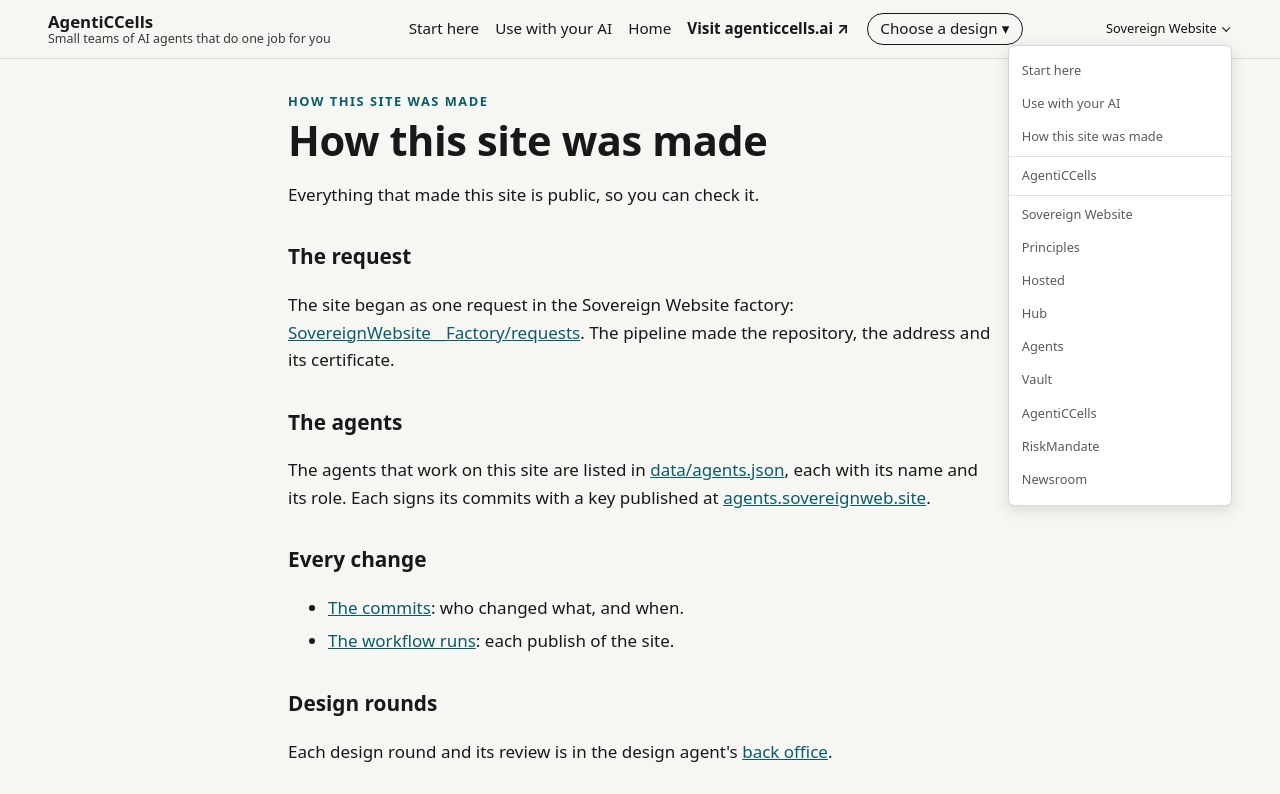
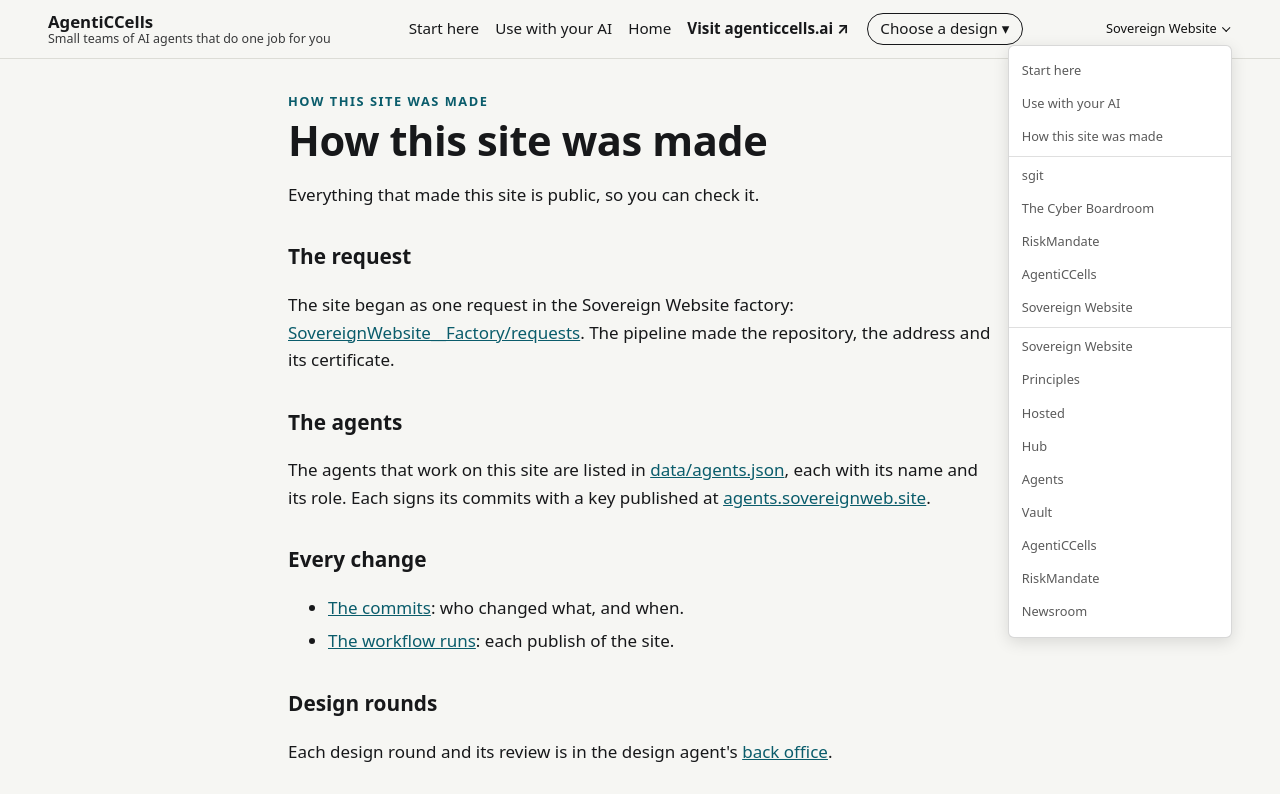
Before and after one commit to SovereignWebsite/Site__Startups__Agentic-Cells, a plain HTML site: page site/admin/index.html in a window 1280 px wide. Both pictures are taken after a click on the heading "Sovereign Website". Shown: the top 794 px of the page. Drawn offline with Linux system fonts and the light colour scheme.

Commit message:
Link the other startup brochures from the family menu
All five startup sites are live, so each now lists the others in the
top-right Sovereign Website menu (LIVE in tools/build.py).

Agent: startups.b@SovereignWebsite.dinis
Claude-Session: https://claude.ai/code/session_01Kw9UwCbSQgp3wavatYAbqd
Co-Authored-By: Claude Opus 5.5 <noreply@anthropic.com>

```diff
--- a/site/admin/index.html
+++ b/site/admin/index.html
@@ -113,7 +113,11 @@ pre,blockquote{background:var(--card);border:1px solid var(--line);border-radius
     <li><a href="/start/">Start here</a></li>
     <li><a href="/agents/">Use with your AI</a></li>
     <li class="family-gap"><a href="/admin/">How this site was made</a></li>
-    <li class="family-gap"><a href="https://agentic-cells.startups.sovereignweb.site/" aria-current="true">AgentiCCells</a></li>
+    <li><a href="https://sgit.startups.sovereignweb.site/">sgit</a></li>
+    <li><a href="https://the-cyber-boardroom.startups.sovereignweb.site/">The Cyber Boardroom</a></li>
+    <li><a href="https://risk-mandate.startups.sovereignweb.site/">RiskMandate</a></li>
+    <li><a href="https://agentic-cells.startups.sovereignweb.site/" aria-current="true">AgentiCCells</a></li>
+    <li class="family-gap"><a href="https://sovereign-website.startups.sovereignweb.site/">Sovereign Website</a></li>
     <li><a href="https://sovereignwebsite.ai/">Sovereign Website</a></li>
     <li><a href="https://sovereignwebsite.org/">Principles</a></li>
     <li><a href="https://sovereignwebsite.site/">Hosted</a></li>
```
Also changed, not shown: site/agents/index.html (+5 -1 lines), site/designs/blueprint.html (+5 -1 lines), site/designs/brief.html (+5 -1 lines), site/designs/brochure.html (+5 -1 lines), site/designs/index.html (+5 -1 lines), site/designs/newsroom.html (+5 -1 lines), site/designs/story.html (+5 -1 lines), site/index.html (+5 -1 lines), site/start/index.html (+5 -1 lines), 1 other file.
